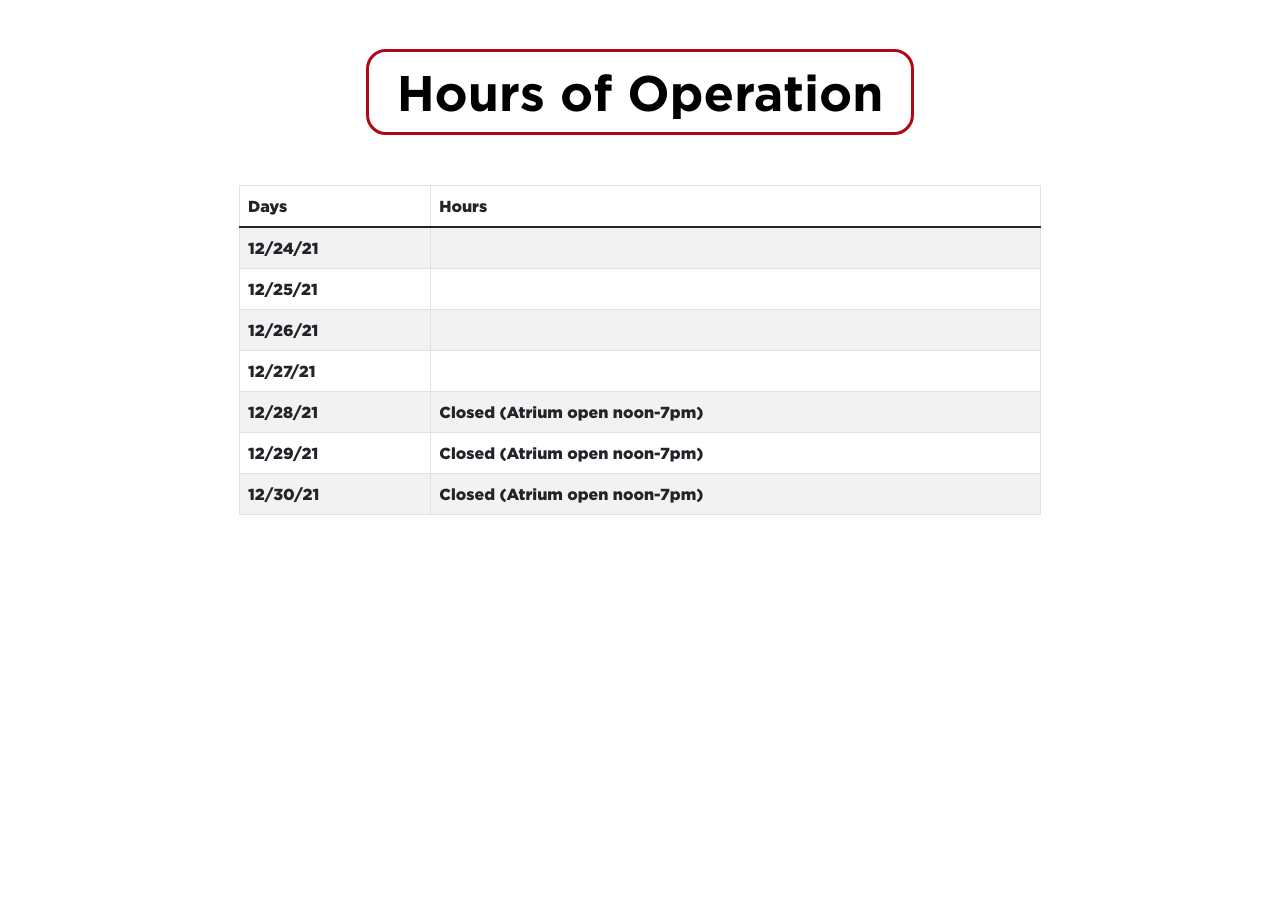
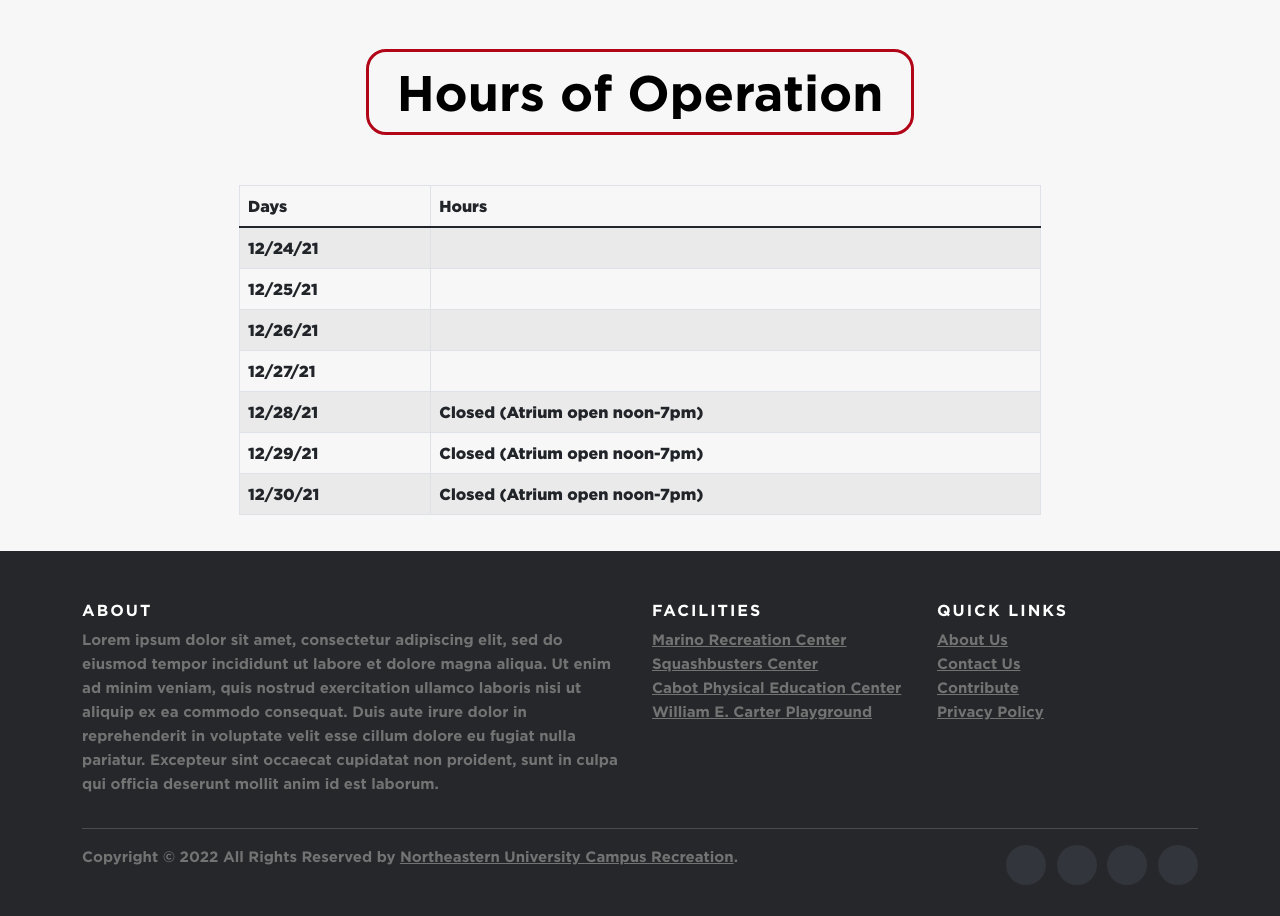
Before and after one commit to Nickdaco/GymNEU, a Flask app: page / in a window 1280 px wide. Shown: the part 813-1729 px from the top of the page. Before the commit the page ends 1328 px from the top, so only its background shows below. Run offline with Flask 2, Linux system fonts and the light colour scheme; lists and menus that the app fills with data are empty.

Commit message:
added footer

```diff
--- a/static/styles.css
+++ b/static/styles.css
@@ -4,6 +4,7 @@
 body {
     font-family: Gotham, sans-serif;
     color: #B10617;
+    background-color: #f7f7f7;
     width: 100%;
     margin-top: 5rem;
 }
@@ -152,6 +153,174 @@ span {
 
 .table-container {
     width: 100%;
-    background-color: white;
+
     padding: 10px;
 }
+
+
+/* CSS Footer Template */
+.site-footer
+{
+  background-color:#26272b;
+  padding:45px 0 20px;
+  font-size:15px;
+  line-height:24px;
+  color:#737373;
+}
+.site-footer hr
+{
+  border-top-color:#bbb;
+  opacity:0.5
+}
+.site-footer hr.small
+{
+  margin:20px 0
+}
+.site-footer h6
+{
+  color:#fff;
+  font-size:16px;
+  text-transform:uppercase;
+  margin-top:5px;
+  letter-spacing:2px
+}
+.site-footer a
+{
+  color:#737373;
+}
+.site-footer a:hover
+{
+  color:#3366cc;
+  text-decoration:none;
+}
+.footer-links
+{
+  padding-left:0;
+  list-style:none
+}
+.footer-links li
+{
+  display:block
+}
+.footer-links a
+{
+  color:#737373
+}
+.footer-links a:active,.footer-links a:focus,.footer-links a:hover
+{
+  color:#3366cc;
+  text-decoration:none;
+}
+.footer-links.inline li
+{
+  display:inline-block
+}
+.site-footer .social-icons
+{
+  text-align:right
+}
+.site-footer .social-icons a
+{
+  width:40px;
+  height:40px;
+  line-height:40px;
+  margin-left:6px;
+  margin-right:0;
+  border-radius:100%;
+  background-color:#33353d
+}
+.copyright-text
+{
+  margin:0
+}
+@media (max-width:991px)
+{
+  .site-footer [class^=col-]
+  {
+    margin-bottom:30px
+  }
+}
+@media (max-width:767px)
+{
+  .site-footer
+  {
+    padding-bottom:0
+  }
+  .site-footer .copyright-text,.site-footer .social-icons
+  {
+    text-align:center
+  }
+}
+.social-icons
+{
+  padding-left:0;
+  margin-bottom:0;
+  list-style:none
+}
+.social-icons li
+{
+  display:inline-block;
+  margin-bottom:4px
+}
+.social-icons li.title
+{
+  margin-right:15px;
+  text-transform:uppercase;
+  color:#96a2b2;
+  font-weight:700;
+  font-size:13px
+}
+.social-icons a{
+  background-color:#eceeef;
+  color:#818a91;
+  font-size:16px;
+  display:inline-block;
+  line-height:44px;
+  width:44px;
+  height:44px;
+  text-align:center;
+  margin-right:8px;
+  border-radius:100%;
+  -webkit-transition:all .2s linear;
+  -o-transition:all .2s linear;
+  transition:all .2s linear
+}
+.social-icons a:active,.social-icons a:focus,.social-icons a:hover
+{
+  color:#fff;
+  background-color:#29aafe
+}
+.social-icons.size-sm a
+{
+  line-height:34px;
+  height:34px;
+  width:34px;
+  font-size:14px
+}
+.social-icons a.facebook:hover
+{
+  background-color:#3b5998
+}
+.social-icons a.twitter:hover
+{
+  background-color:#00aced
+}
+.social-icons a.linkedin:hover
+{
+  background-color:#007bb6
+}
+.social-icons a.dribbble:hover
+{
+  background-color:#ea4c89
+}
+@media (max-width:767px)
+{
+  .social-icons li.title
+  {
+    display:block;
+    margin-right:0;
+    font-weight:600
+  }
+}
+
+/* CSS Footer Template End */
--- a/templates/base.html
+++ b/templates/base.html
@@ -82,4 +82,57 @@
         </script>
     </body>
 </div>
+
+
+ <!-- Site footer -->
+ <footer class="site-footer">
+    <div class="container">
+      <div class="row">
+        <div class="col-sm-12 col-md-6">
+          <h6>About</h6>
+          <p class="text-justify">Lorem ipsum dolor sit amet, consectetur adipiscing elit, sed do eiusmod tempor incididunt ut labore et dolore magna aliqua. Ut enim ad minim veniam, quis nostrud exercitation ullamco laboris nisi ut aliquip ex ea commodo consequat. Duis aute irure dolor in reprehenderit in voluptate velit esse cillum dolore eu fugiat nulla pariatur. Excepteur sint occaecat cupidatat non proident, sunt in culpa qui officia deserunt mollit anim id est laborum.
+        </p>
+        </div>
+
+        <div class="col-xs-6 col-md-3">
+          <h6>Facilities</h6>
+          <ul class="footer-links">
+            <li><a href="#">Marino Recreation Center</a></li>
+            <li><a href="https://www.northeastern.edu/campusrec/facilities/squashbusters.html">Squashbusters Center</a></li>
+            <li><a href="https://www.northeastern.edu/campusrec/facilities/cabot.html">Cabot Physical Education Center</a></li>
+            <li><a href="https://www.northeastern.edu/campusrec/facilities/carter.html">William E. Carter Playground</a></li>
+          </ul>
+        </div>
+
+        <div class="col-xs-6 col-md-3">
+          <h6>Quick Links</h6>
+          <ul class="footer-links">
+            <li><a href="#">About Us</a></li>
+            <li><a href="#">Contact Us</a></li>
+            <li><a href="#">Contribute</a></li>
+            <li><a href="#">Privacy Policy</a></li>
+          </ul>
+        </div>
+      </div>
+      <hr>
+    </div>
+    <div class="container">
+      <div class="row">
+        <div class="col-md-8 col-sm-6 col-xs-12">
+          <p class="copyright-text">Copyright &copy; 2022 All Rights Reserved by
+       <a href="#">Northeastern University Campus Recreation</a>.
+          </p>
+        </div>
+
+        <div class="col-md-4 col-sm-6 col-xs-12">
+          <ul class="social-icons">
+            <li><a class="facebook" href="#"><i class="fa fa-facebook"></i></a></li>
+            <li><a class="twitter" href="#"><i class="fa fa-twitter"></i></a></li>
+            <li><a class="dribbble" href="#"><i class="fa fa-dribbble"></i></a></li>
+            <li><a class="linkedin" href="#"><i class="fa fa-linkedin"></i></a></li>
+          </ul>
+        </div>
+      </div>
+    </div>
+</footer>
 </html>
```
